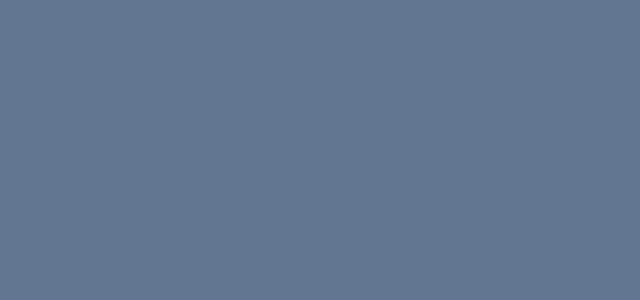
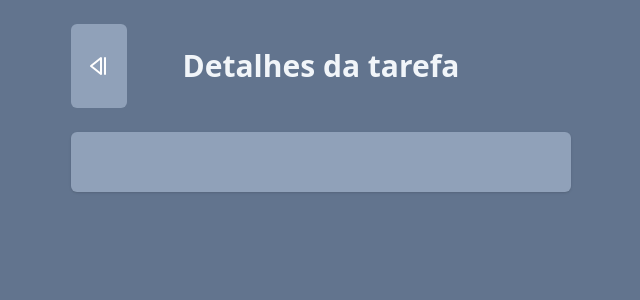
Before and after one commit to ldsimidu/bw-taskManager, a React (Vite) app: page /task in a window 1280 px wide. Shown: the top 300 px of the page, without its empty margins (319-959 px from the left). Built offline with nearby package versions, Linux system fonts and the light colour scheme.

Commit message:
feat: improving TaskPage

```diff
--- a/src/pages/TaskPage.jsx
+++ b/src/pages/TaskPage.jsx
@@ -1,15 +1,38 @@
-import { useSearchParams } from "react-router-dom";
+import { StepBackIcon } from "lucide-react";
+import { useNavigate, useSearchParams } from "react-router-dom";
 
 function TaskPage() {
+    const navigate = useNavigate();
+
+    function onBackClick() {
+        navigate(-1);
+    }
+
     const [searchParams] = useSearchParams();
 
     const title = searchParams.get("title")
     const description = searchParams.get("description")
 
     return (
-        <div className="h-screen w-screen bg-slate-500 p-6">
-            <h1>{title}</h1>
-            <p>{description}</p>
+        <div className="w-screen h-screen bg-slate-500 flex justify-center p-6">
+            <div className="w-[500px] space-y-4">
+                <div className="flex justify-center relative mb-6">
+                    <button onClick={onBackClick} className="absolute left-0 top-0 bottom-0 text-white bg-slate-400 rounded-md p-4">
+                        <StepBackIcon />
+                    </button>
+                    <h1 className="text-3xl text-slate-100 font-bold text-center p-6">
+                        Detalhes da tarefa
+                    </h1>
+                </div>
+                <div className="space-y-4 pt-5 bg-slate-400 p-6 rounded-md shadow">
+                    <h2 className="text-4xl text-white font-bold text-center">
+                        {title}
+                    </h2>
+                    <p className="text-xl text-white text-center">
+                        {description}
+                    </p>
+                </div>
+            </div>
         </div>
     )
 }
```
